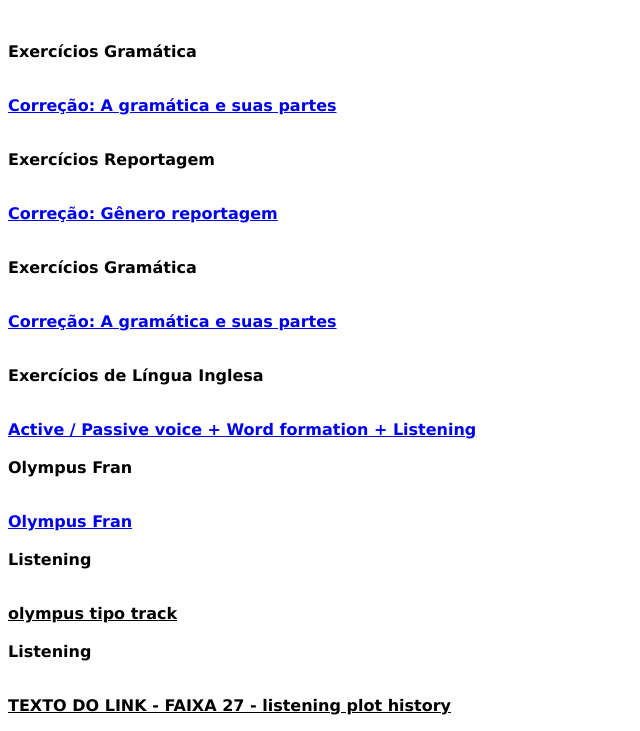
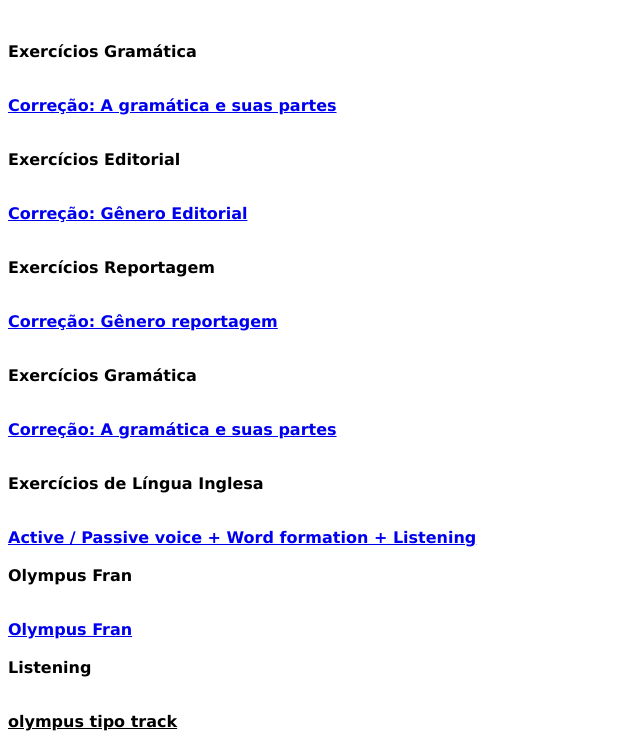
Before and after one commit to francieleluzia/francieleluzia, a plain HTML site: page index.html in a window 1280 px wide. Shown: the top 731 px of the page, without its empty margins (0-640 px from the left). Drawn offline with Linux system fonts and the light colour scheme.

Commit message:
Update index.html

```diff
--- a/index.html
+++ b/index.html
@@ -5,6 +5,11 @@
   <p>
 <b>    Exercícios Gramática<b></P><br>
 <a href="CORRECAO.htm">Correção: A gramática e suas partes</a><br><br>
+
+
+   <p>
+<b>    Exercícios Editorial<b></P><br>
+<a href="editorial.htm">Correção: Gênero Editorial</a><br><br>
 
 
   <p>
```
